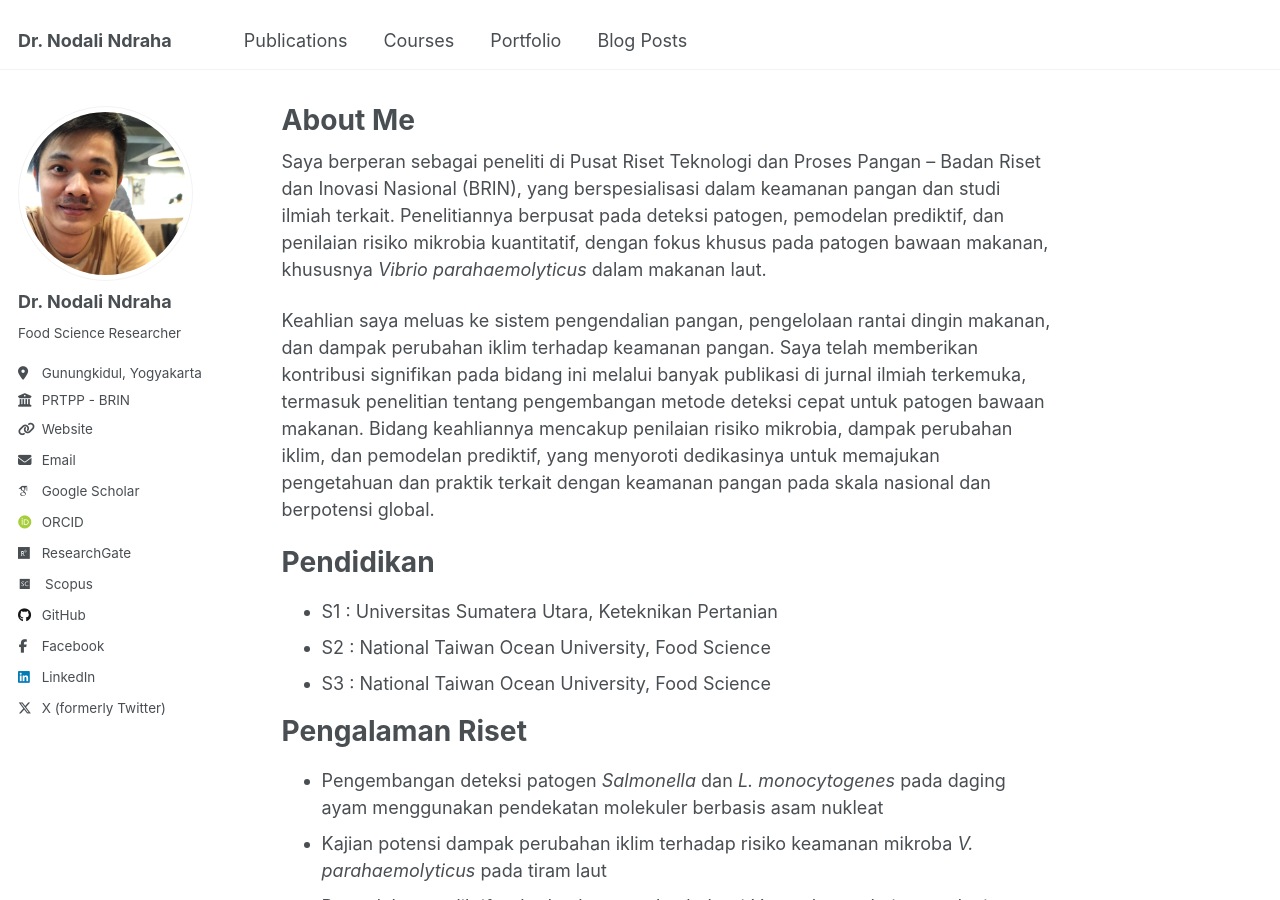
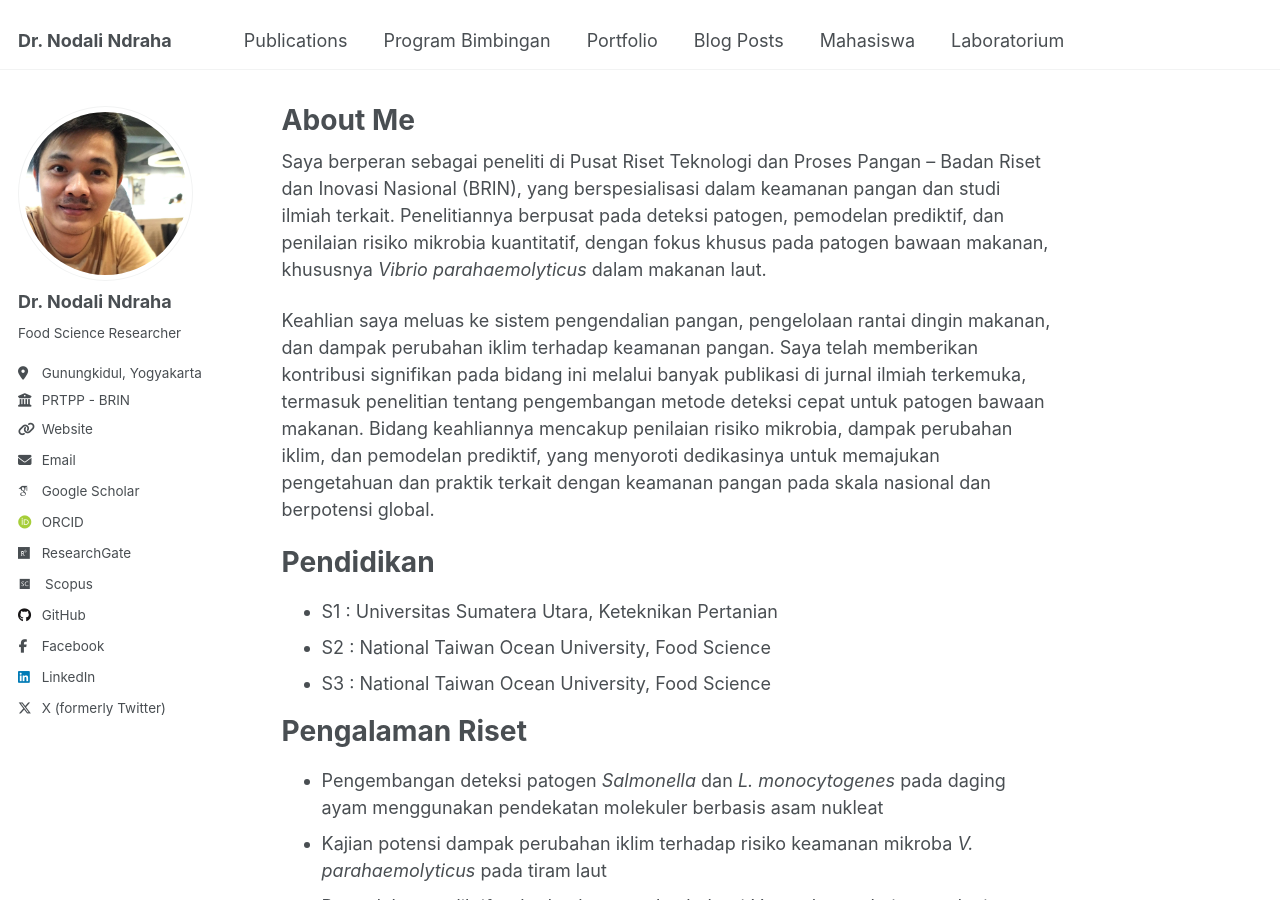
Before and after one commit to nndraha/nodali.github.io, a Jekyll site: the page built from _pages/about.md, in a window 1280 px wide and 900 px high. Built offline with Jekyll 4.4.1, drawn with Linux system fonts in a browser that asks for light colours; some web fonts are replaced.

Commit message:
Update navigation.yml

```diff
--- a/_data/navigation.yml
+++ b/_data/navigation.yml
@@ -8,10 +8,7 @@ main:
   - title: "Publications"
     url: /publications/
 
-#  - title: "Talks"
-#    url: /talks/
-
-  - title: "Courses"
+  - title: "Program Bimbingan"
     url: /courses/
 
   - title: "Portfolio"
@@ -20,8 +17,11 @@ main:
   - title: "Blog Posts"
     url: /year-archive/
 
-#  - title: "CV"
-#    url: /cv/
+  - title: "Mahasiswa"
+    url: /mahasiswa/
+
+  - title: "Laboratorium"
+    url: /lab/
 
 #  - title: "Guide"
 #    url: /markdown/
```
